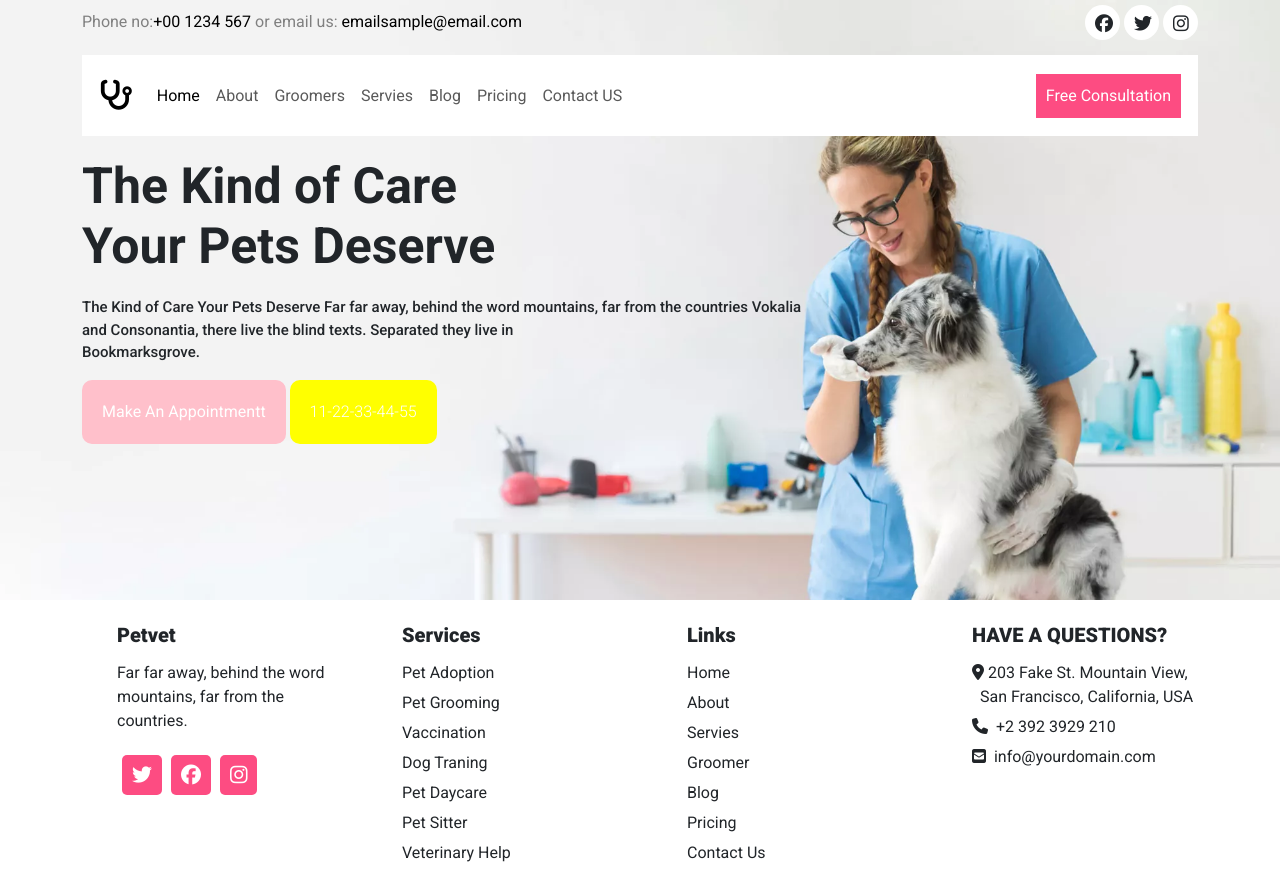
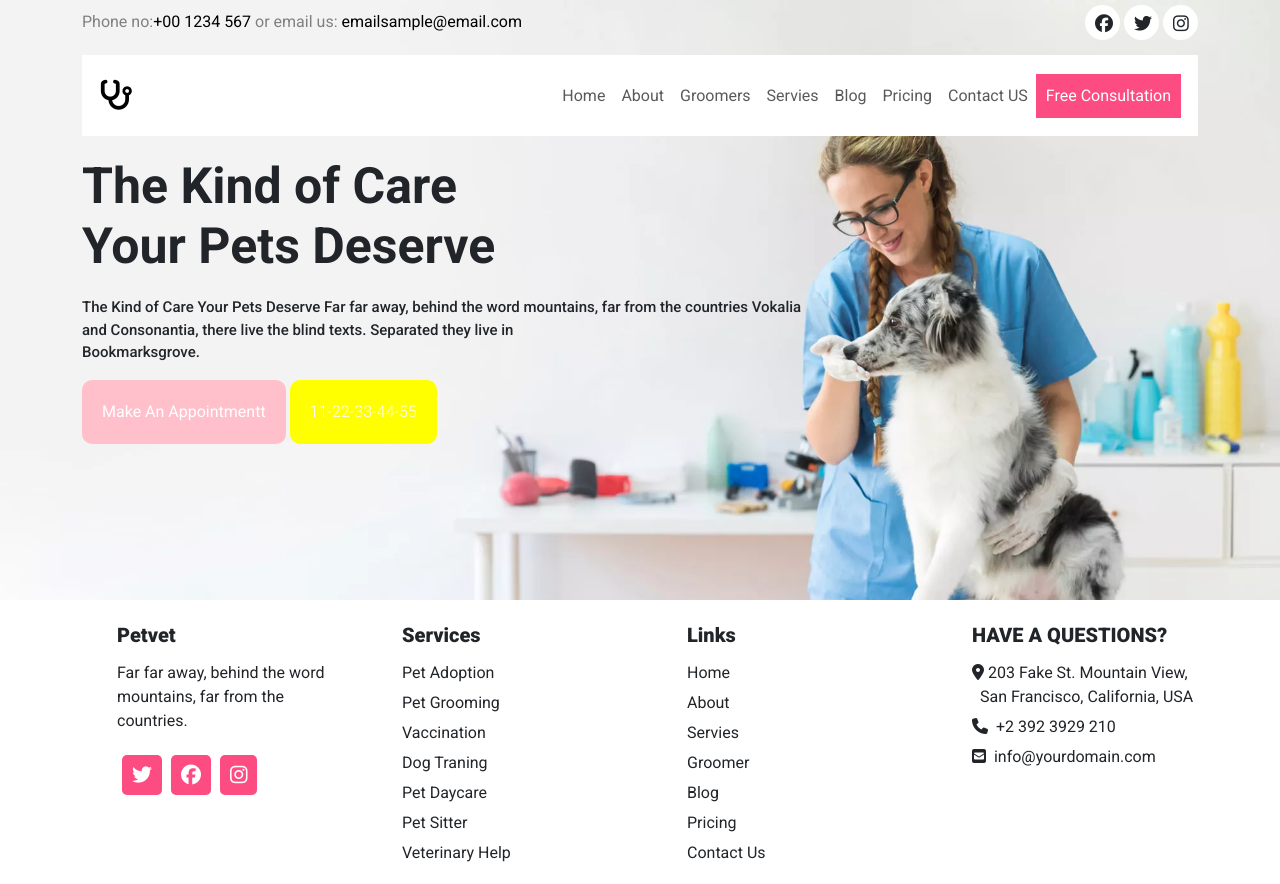
Before and after one commit to ArsalanWaheed1234/Mini-Hackathon-Arsalan, a plain HTML site: page index.html in a window 1280 px wide. Drawn offline with nearby package versions, Linux system fonts and the light colour scheme.

Commit message:
Add files via upload

```diff
--- a/index.html
+++ b/index.html
@@ -38,13 +38,12 @@
         <nav class="navbar navbar-expand-lg">
             <div class="container">
               <a class="navbar-brand head-logo" href="#"><i class="fa-solid fa-stethoscope"></i></a>
-              <button class="navbar-toggler" type="button" data-bs-toggle="collapse" data-bs-target="#navbarSupportedContent" aria-controls="navbarSupportedContent" aria-expanded="false" aria-label="Toggle navigation">
-                <span class="navbar-toggler-icon"></span>
-              </button>
+
+                <form class="d-flex" role="search">
                   <div class="collapse navbar-collapse" id="navbarSupportedContent">
-                <ul class="navbar-nav me-auto mb-2 mb-lg-0 header-2-right">
+                    <ul class="navbar-nav me-auto mb-2 mb-lg-0 header-2-right ">
                       <li class="nav-item">
-                    <a class="nav-link active" aria-current="page" href="#">Home</a>
+                        <a class="nav-link" aria-current="page" href="#">Home</a>
                       </li>
                       <li class="nav-item">
                         <a class="nav-link" href="#">About</a>
@@ -65,7 +64,6 @@
                         <a class="nav-link" href="#">Contact US</a>
                       </li>
                     </ul>
-                <form class="d-flex" role="search">
                   <button class="btn btn-outline-success" type="submit">Free Consultation</button>
                 </form>
               </div>
```
Lines whose indentation alone changed are shown as unchanged.
